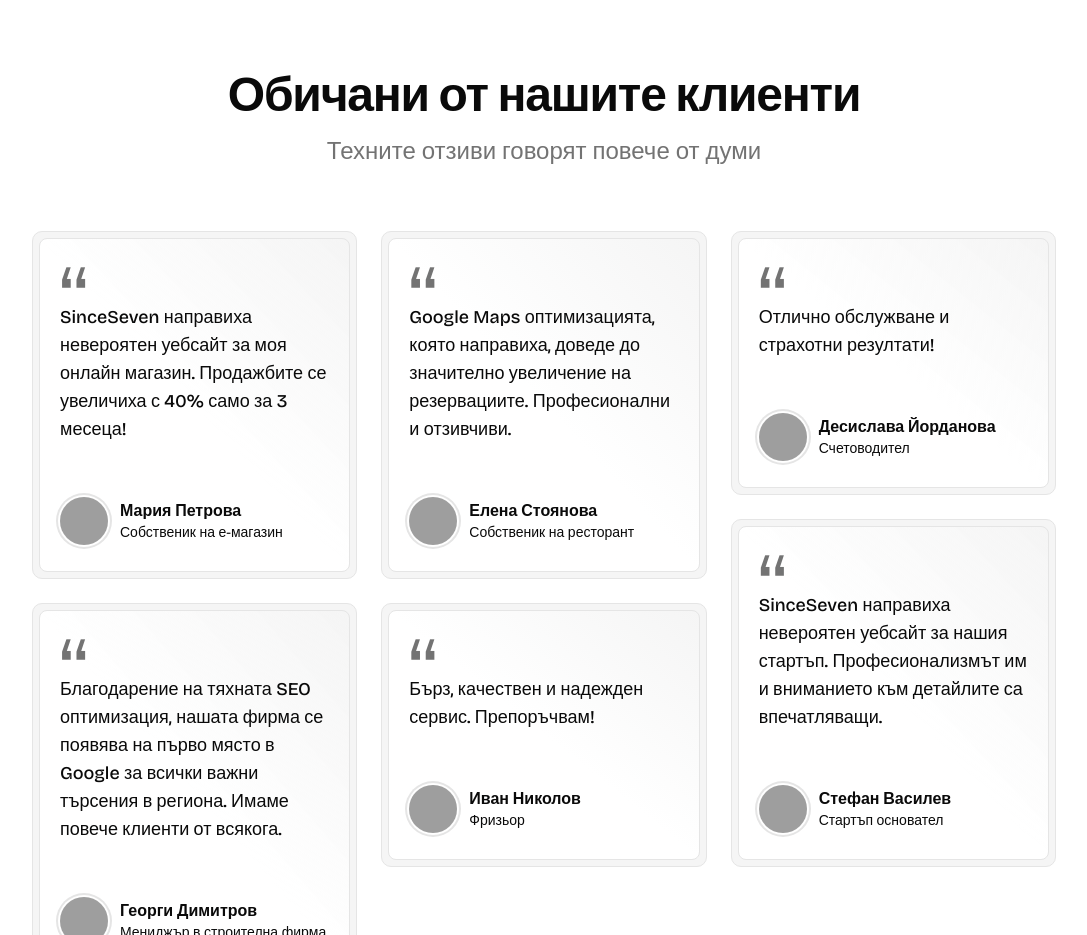
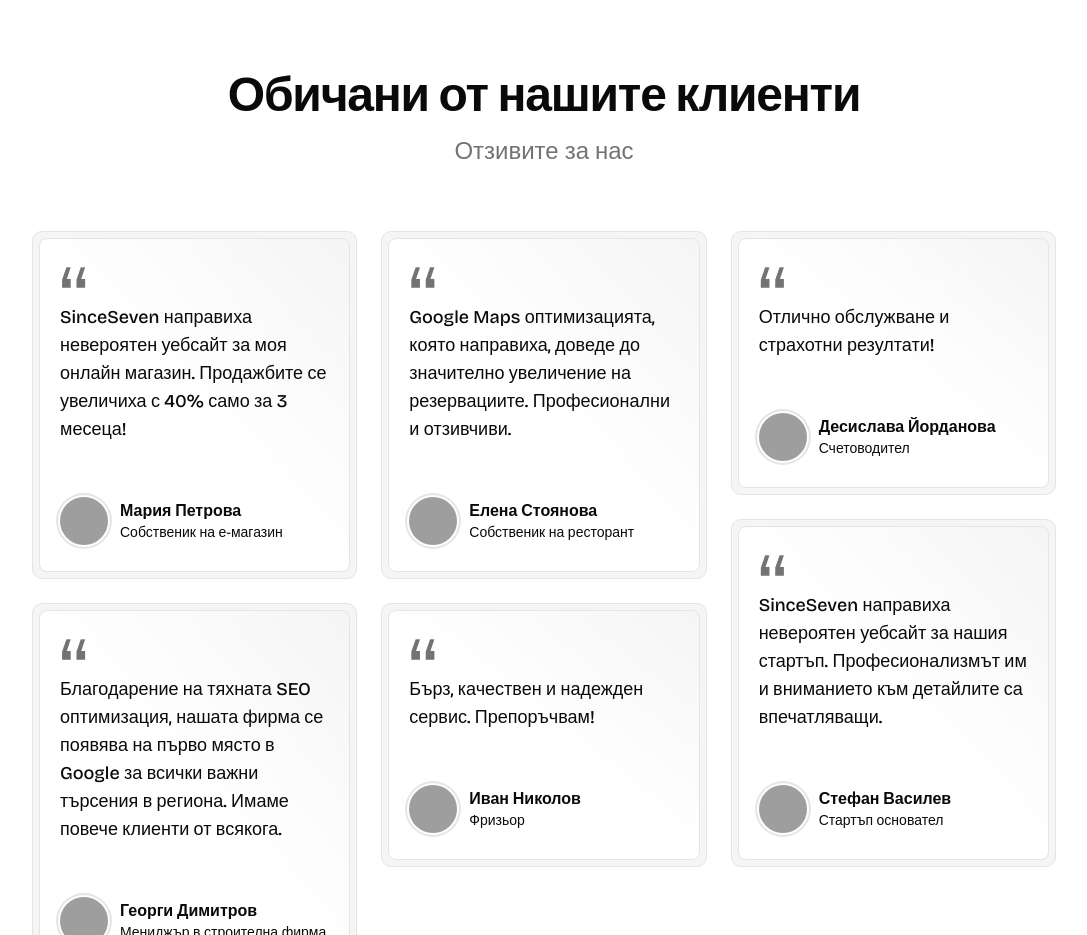
Before and after one commit to SinceSeven/SinceSeven, a Next.js app: page / in a window 1280 px wide. Shown: the part 5980-6915 px from the top of the page, without its empty margins (96-1183 px from the left). Built offline with nearby package versions, Linux system fonts and the light colour scheme; grey boxes are pictures that could not be loaded.

Commit message:
fix lack of id in testimonials component

```diff
--- a/components/testimonials.tsx
+++ b/components/testimonials.tsx
@@ -43,12 +43,15 @@ const testimonials = [
 
 export function Testimonials() {
   return (
-    <div className="mx-auto max-w-(--breakpoint-xl) px-6 py-12 sm:py-24">
+    <div
+      id="testimonials"
+      className="mx-auto max-w-(--breakpoint-xl) px-6 py-12 sm:py-24"
+    >
       <h2 className="text-center text-4xl font-semibold tracking-tight text-balance sm:text-5xl">
         Обичани от нашите клиенти
       </h2>
       <p className="text-muted-foreground mt-2 text-center text-lg tracking-normal text-balance sm:mt-4 sm:text-2xl">
-        Техните отзиви говорят повече от думи
+        Отзивите за нас
       </p>
 
       <div className="mx-auto mt-16 max-w-5xl columns-1 gap-6 sm:columns-2 lg:columns-3">
```
